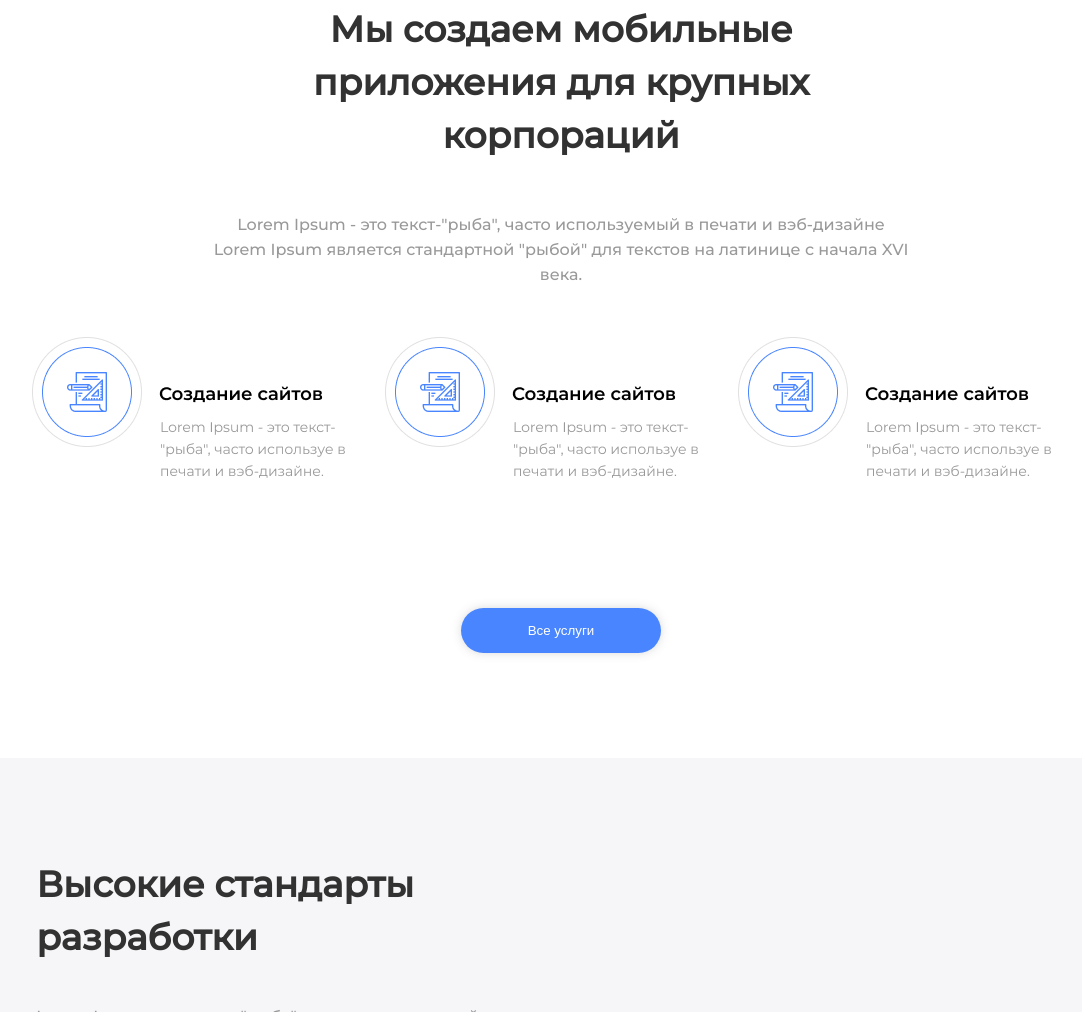
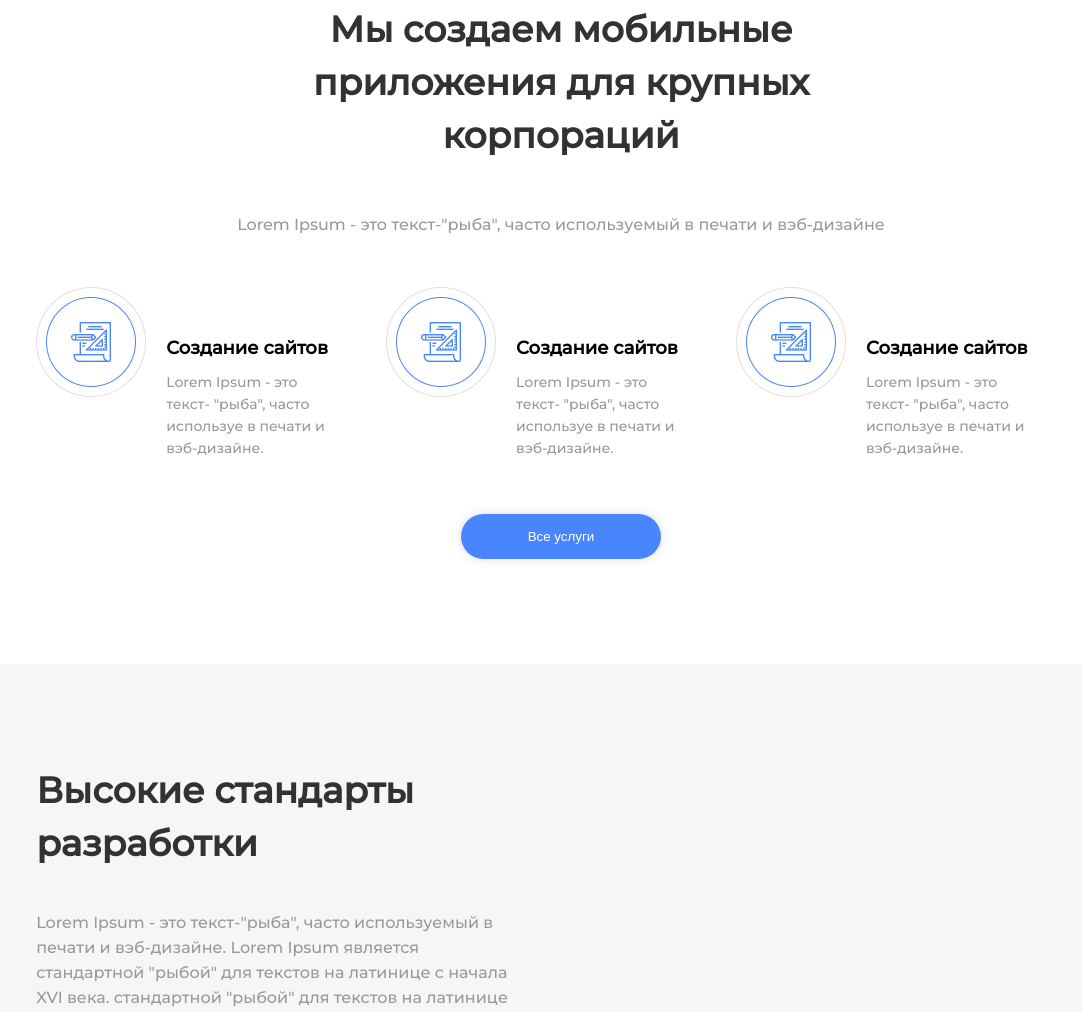
Before and after one commit to AliaxeiSkibo/Petproject, a plain HTML site: page index.html in a window 1280 px wide. Shown: the part 958-1970 px from the top of the page, without its empty margins (79-1161 px from the left). Drawn offline with Linux system fonts and the light colour scheme; grey boxes are pictures that could not be loaded.

Commit message:
edit siteCreation elment

```diff
--- a/index.css
+++ b/index.css
@@ -129,10 +129,52 @@ p.studio{
 }
 
 .siteCreation{
+    width: 82%;
     display: flex;
     justify-content: center;
-    margin-bottom: 125px;
+    margin-bottom: 55px;
 }
+
+.siteCreationItem {
+    display: flex;
+}
+
+.pictureItem{
+    display: flex;
+    justify-content: center;
+    align-items:center;
+    width: 110px;
+    height: 110px;
+    background:url("/images/Ellipse\ \(2\).png") center;
+    margin-right: 20px;
+}
+
+.innerCircle{
+    display: flex;
+    justify-content: center;
+    align-items:center;
+    width: 90px;
+    height: 90px;
+    background:url("/images/Ellipse\ \(1\).png") center;
+}
+
+.infoItem{
+    width: 50%;
+    font-weight: 600;
+    font-size: 18px;
+    line-height: 22px;
+    padding-top: 50px;
+}
+
+.infoParagraph{
+    margin-top: 12px;
+    font-weight: 400;
+    font-size: 14px;
+    line-height: 22px;
+    color: #999999;
+
+}
+
 
 .devStandarts {
     width: 100%;
--- a/index.html
+++ b/index.html
@@ -34,13 +34,53 @@
                     <div class="mainText">
                         <p class="mobileApps">Мы создаем мобильные приложения для крупных корпораций</p>
                         <p class="otherText">Lorem Ipsum - это текст-"рыба", часто используемый в печати и вэб-дизайне
-                            Lorem Ipsum является стандартной "рыбой" для текстов на латинице с начала XVI века.
                         </p>
                     </div>
-                    <div class="siteCreation">
+                    <!-- <div class="siteCreation">
                         <div class="item1"><img src="/images/services__item.png" alt="itemOne"></div>
                         <div class="item2"><img src="/images/services__item.png" alt="itemTwo"></div>
                         <div class="item3"><img src="/images/services__item.png" alt="item3"></div>
+                    </div> -->
+                    <div class="siteCreation">
+                        <div class="siteCreationItem">
+                            <div class="pictureItem">
+                                <div class="innerCircle">
+                                    <img class="innerIcon" src="./images/project (2).png"/>
+                                </div>
+                            </div>
+                            <div class="infoItem">
+                                <p class="infoHeader">
+                                    Создание сайтов
+                                </p>
+                                <p class="infoParagraph">Lorem Ipsum - это текст- "рыба", часто используе в печати и вэб-дизайне.</p>
+                            </div>
+                        </div>
+                        <div class="siteCreationItem">
+                            <div class="pictureItem">
+                                <div class="innerCircle">
+                                    <img class="innerIcon" src="./images/project (2).png"/>
+                                </div>
+                            </div>
+                            <div class="infoItem">
+                                <p class="infoHeader">
+                                    Создание сайтов
+                                </p>
+                                <p class="infoParagraph">Lorem Ipsum - это текст- "рыба", часто используе в печати и вэб-дизайне.</p>
+                            </div>
+                        </div>
+                        <div class="siteCreationItem">
+                            <div class="pictureItem">
+                                <div class="innerCircle">
+                                    <img class="innerIcon" src="./images/project (2).png"/>
+                                </div>
+                            </div>
+                            <div class="infoItem">
+                                <p class="infoHeader">
+                                    Создание сайтов
+                                </p>
+                                <p class="infoParagraph">Lorem Ipsum - это текст- "рыба", часто используе в печати и вэб-дизайне.</p>
+                            </div>
+                        </div>
 
                     </div>
                     <button class="btn" type="button">Все услуги</button>
```
Also changed, not shown: images/Ellipse (1).png (added), images/Ellipse (2).png (added), images/project (2).png (added), images/services__item.png (deleted), images/web-programming.png (added).
